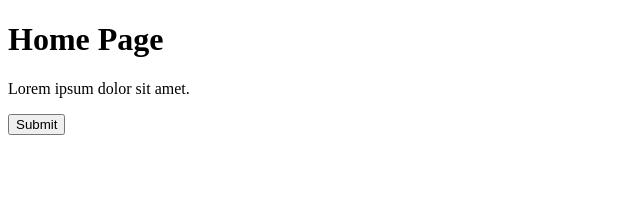
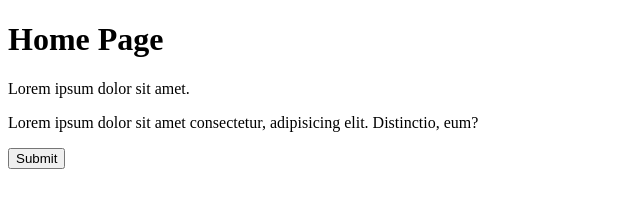
Before and after one commit to IshitaAI/matesplite, a plain HTML site: page Index.html in a window 1280 px wide. Shown: the whole page, without its empty margins (0-640 px from the left). Drawn offline with Linux system fonts and the light colour scheme.

Commit message:
Index Update

```diff
--- a/Index.html
+++ b/Index.html
@@ -9,7 +9,7 @@
 <body>
     <h1>Home Page</h1>
     <p>Lorem ipsum dolor sit amet.</p>
-
+    <p>Lorem ipsum dolor sit amet consectetur, adipisicing elit. Distinctio, eum?</p>
 
 
 <button>Submit</button>
```
